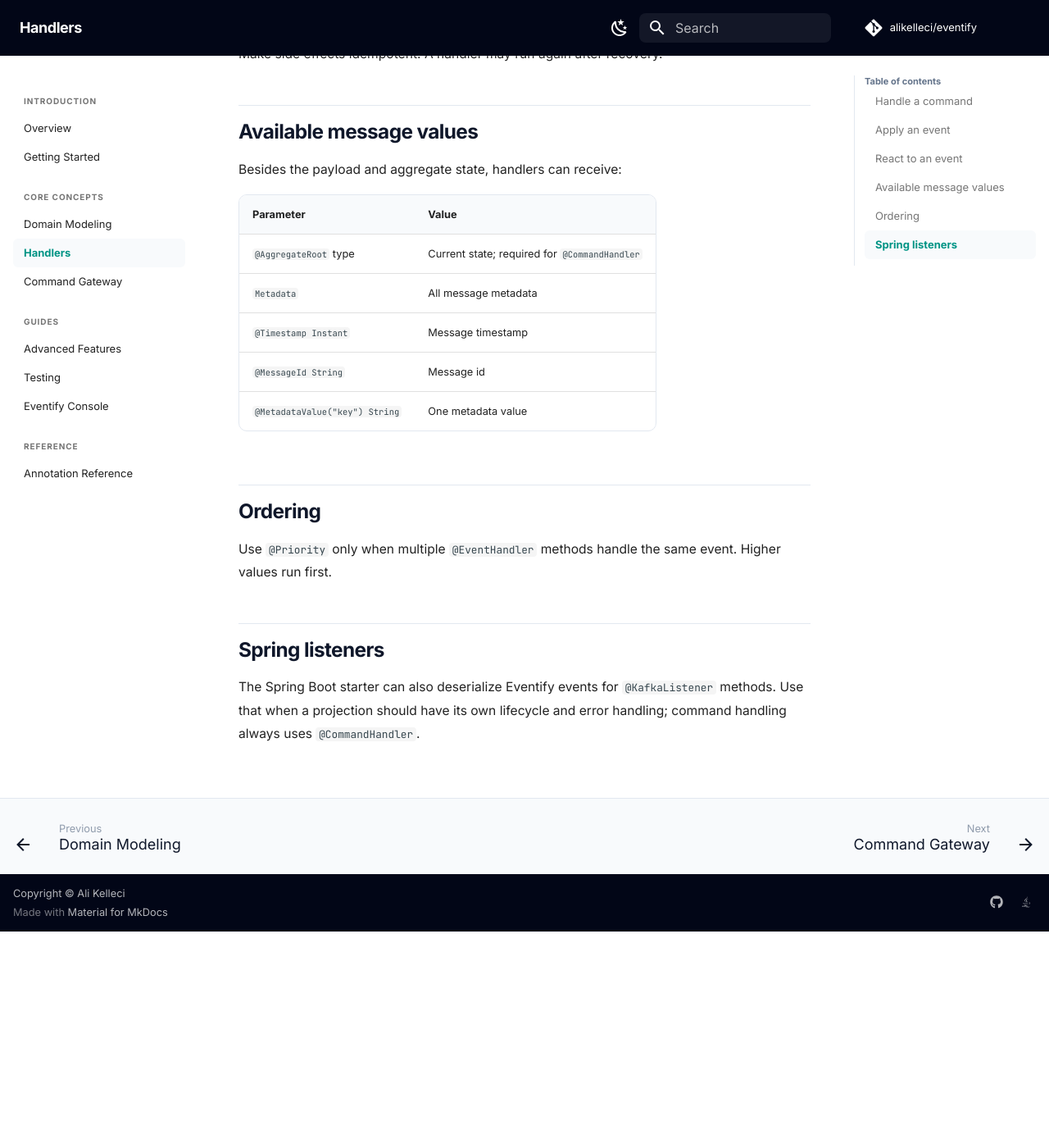
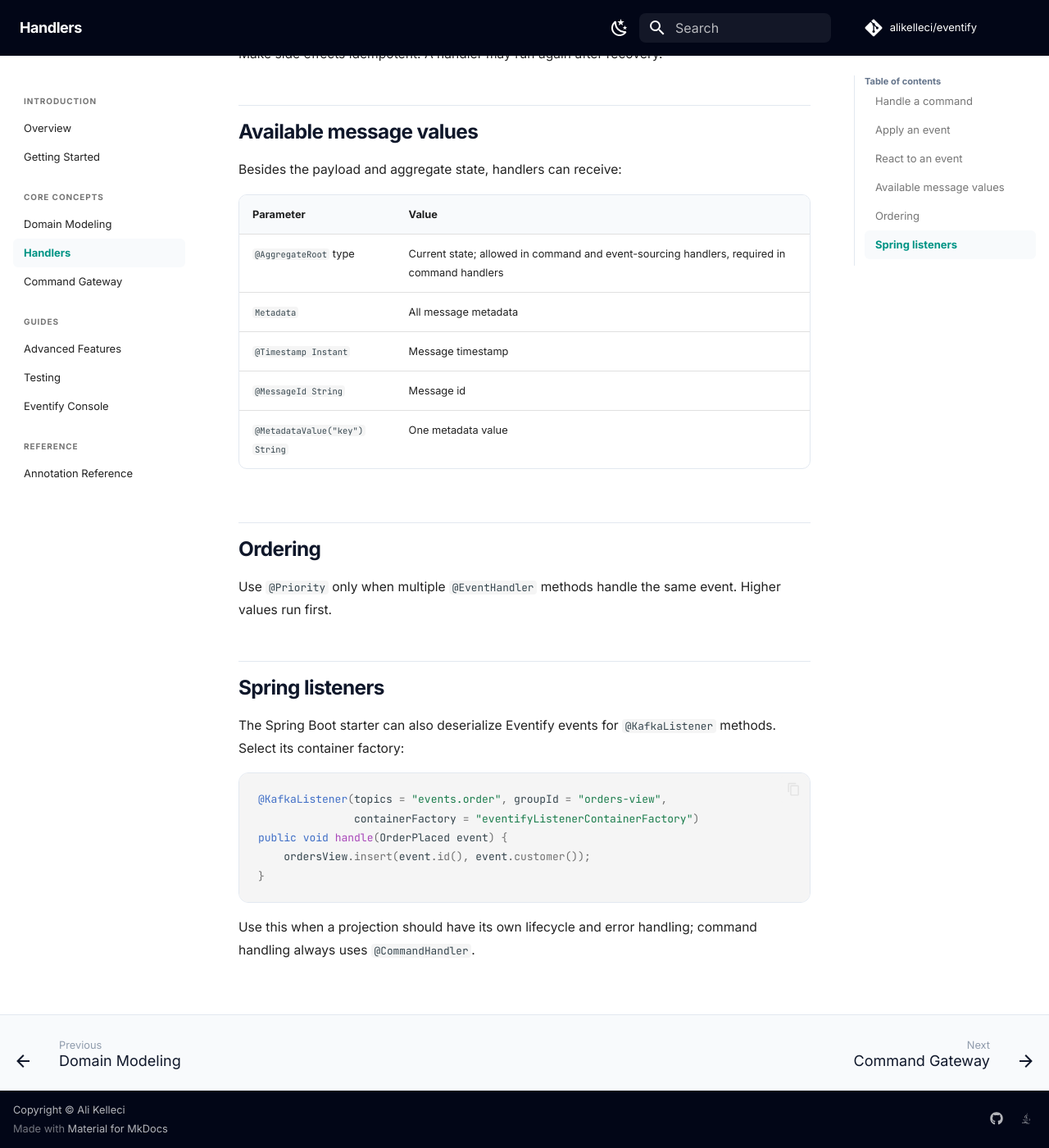
Before and after one commit to alikelleci/eventify, an MkDocs documentation site: the page built from docs/handlers.md, in a window 1280 px wide and 1400 px high, scrolled down 1313 px. Shown: the whole window at 82% size. Built offline with MkDocs 1.6.1 and Material for MkDocs 9.7.7, drawn with Linux system fonts in a browser that asks for light colours; comment, search, counter and statistics services are not loaded; before the commit the page ends 2449 px from its top, so only the background shows below that.

Commit message:
docs: clarify Eventify library usage

````diff
--- a/docs/handlers.md
+++ b/docs/handlers.md
@@ -51,7 +51,7 @@ Besides the payload and aggregate state, handlers can receive:
 
 | Parameter | Value |
 |---|---|
-| `@AggregateRoot` type | Current state; required for `@CommandHandler` |
+| `@AggregateRoot` type | Current state; allowed in command and event-sourcing handlers, required in command handlers |
 | `Metadata` | All message metadata |
 | `@Timestamp Instant` | Message timestamp |
 | `@MessageId String` | Message id |
@@ -63,4 +63,14 @@ Use `@Priority` only when multiple `@EventHandler` methods handle the same event
 
 ## Spring listeners
 
-The Spring Boot starter can also deserialize Eventify events for `@KafkaListener` methods. Use that when a projection should have its own lifecycle and error handling; command handling always uses `@CommandHandler`.
+The Spring Boot starter can also deserialize Eventify events for `@KafkaListener` methods. Select its container factory:
+
+```java
+@KafkaListener(topics = "events.order", groupId = "orders-view",
+               containerFactory = "eventifyListenerContainerFactory")
+public void handle(OrderPlaced event) {
+    ordersView.insert(event.id(), event.customer());
+}
+```
+
+Use this when a projection should have its own lifecycle and error handling; command handling always uses `@CommandHandler`.
````
Also changed, not shown: README.md (+0 -1 lines), docs/annotation-reference.md (+1 -1 lines), docs/command-gateway.md (+2 -2 lines), docs/testing.md (+1 -1 lines).
